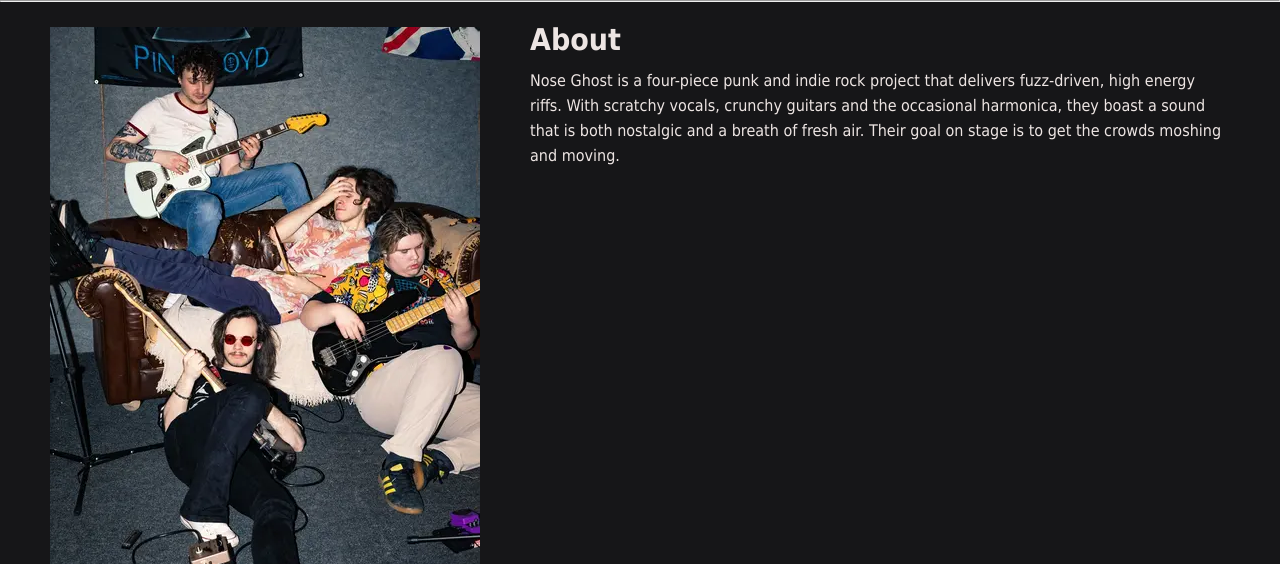
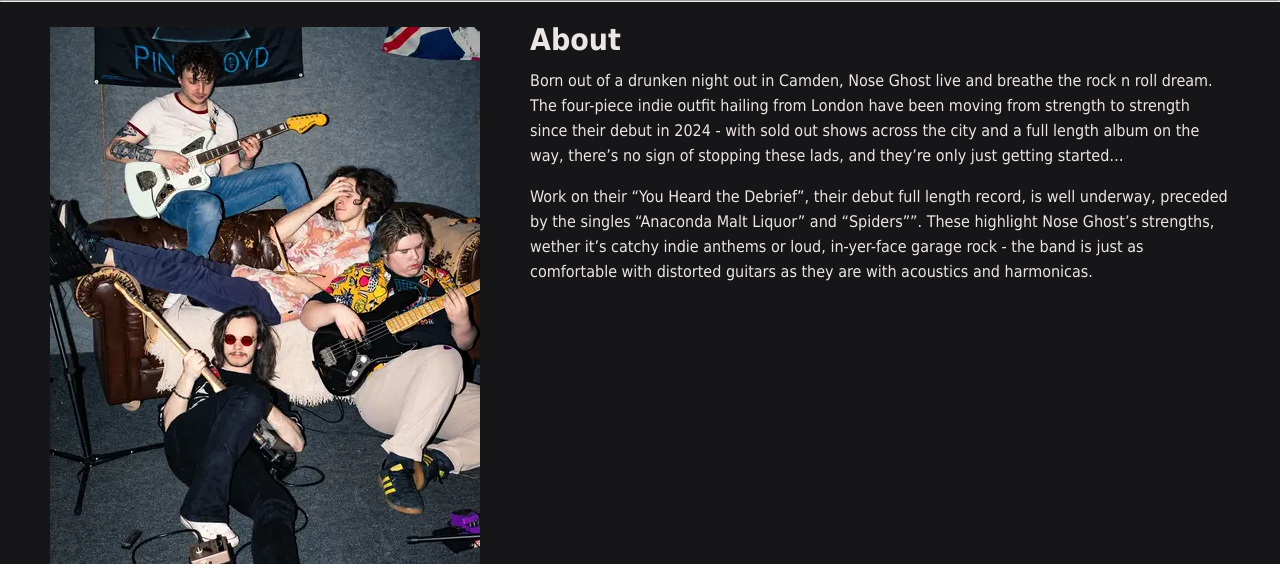
Before and after one commit to ReasonMaster44/Nose-Ghost-website, a Flask app: page /about in a window 1280 px wide. Shown: the part 100-664 px from the top of the page. Run offline with Flask 3, Linux system fonts and the light colour scheme.

Commit message:
Update bio

```diff
--- a/templates/about.html
+++ b/templates/about.html
@@ -42,7 +42,8 @@
 
                 <article>
                     <h2>About</h2>
-                    <p>Nose Ghost is a four-piece punk and indie rock project that delivers fuzz-driven, high energy riffs. With scratchy vocals, crunchy guitars and the occasional harmonica, they boast a sound that is both nostalgic and a breath of fresh air. Their goal on stage is to get the crowds moshing and moving.</p>
+                    <p>Born out of a drunken night out in Camden, Nose Ghost live and breathe the rock n roll dream. The four-piece indie outfit hailing from London have been moving from strength to strength since their debut in 2024 - with sold out shows across the city and a full length album on the way, there’s no sign of stopping these lads, and they’re only just getting started…</p>
+                    <p>Work on their “You Heard the Debrief”, their debut full length record, is well underway, preceded by the singles “Anaconda Malt Liquor” and “Spiders””. These highlight Nose Ghost’s strengths, wether it’s catchy indie anthems or loud, in-yer-face garage rock - the band is just as comfortable with distorted guitars as they are with acoustics and harmonicas.</p>
                 </article>
             </div>
 
```
